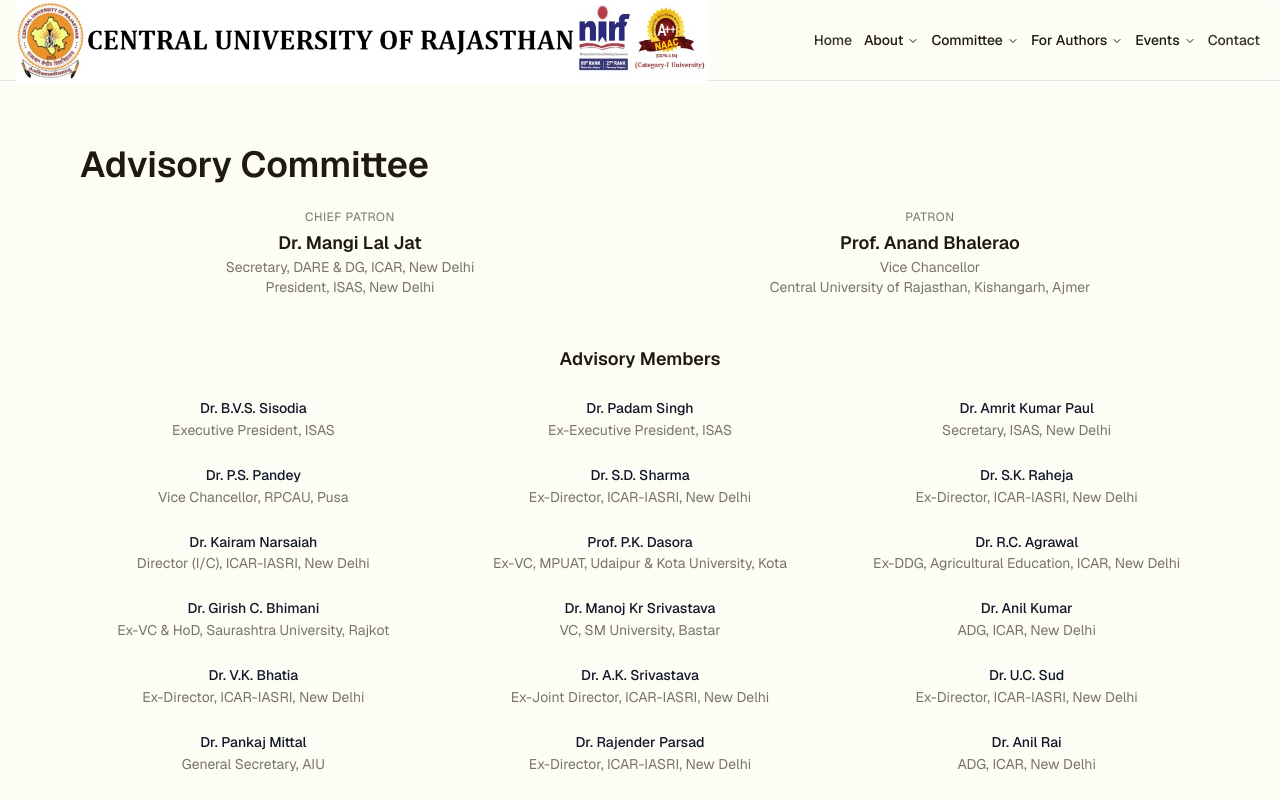
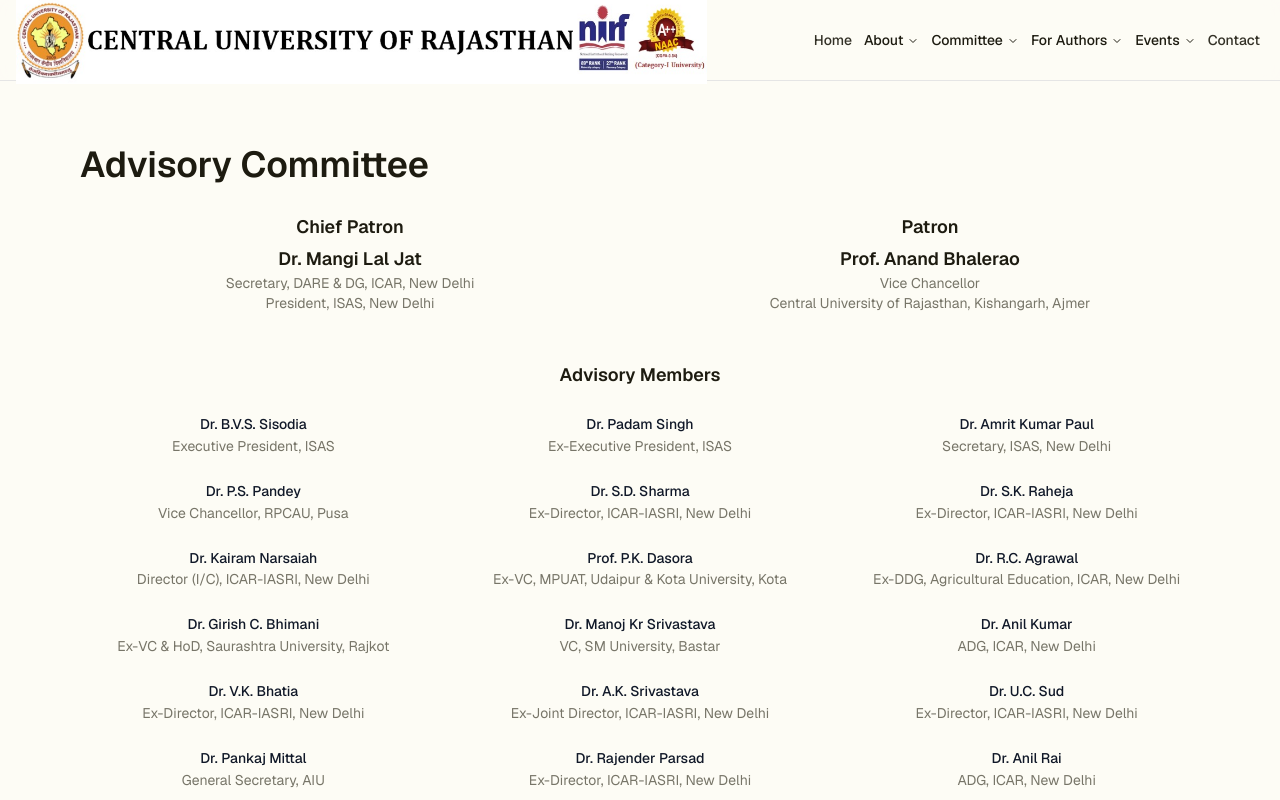
Before and after one commit to isas-2026-Curaj/ISASWebsite-2026, a Next.js app: page /committee/advisory-committee in a window 1280 px wide. Shown: the top 800 px of the page. Built offline with nearby package versions, Linux system fonts and the light colour scheme.

Commit message:
Update page.tsx

```diff
--- a/app/committee/advisory-committee/page.tsx
+++ b/app/committee/advisory-committee/page.tsx
@@ -7,9 +7,8 @@ export default function AdvisoryCommittee() {
         {/* Chief Patron and Patron in two columns */}
         <div className="grid md:grid-cols-2 gap-10 text-center mb-12">
           <div>
-            <p className="uppercase text-xs text-muted-foreground tracking-wider">
-              Chief Patron
-            </p>
+
+            <h3 className="font-semibold mt-1 text-lg">Chief Patron</h3>
             <h4 className="font-semibold mt-1 text-lg">Dr. Mangi Lal Jat</h4>
             <p className="text-sm text-muted-foreground">
               Secretary, DARE & DG, ICAR, New Delhi
@@ -20,9 +19,7 @@ export default function AdvisoryCommittee() {
           </div>
 
           <div>
-            <p className="uppercase text-xs text-muted-foreground tracking-wider">
-              Patron
-            </p>
+            <h3 className="font-semibold mt-1 text-lg">Patron</h3>
             <h4 className="font-semibold mt-1 text-lg">Prof. Anand Bhalerao</h4>
             <p className="text-sm text-muted-foreground">
               Vice Chancellor
```
